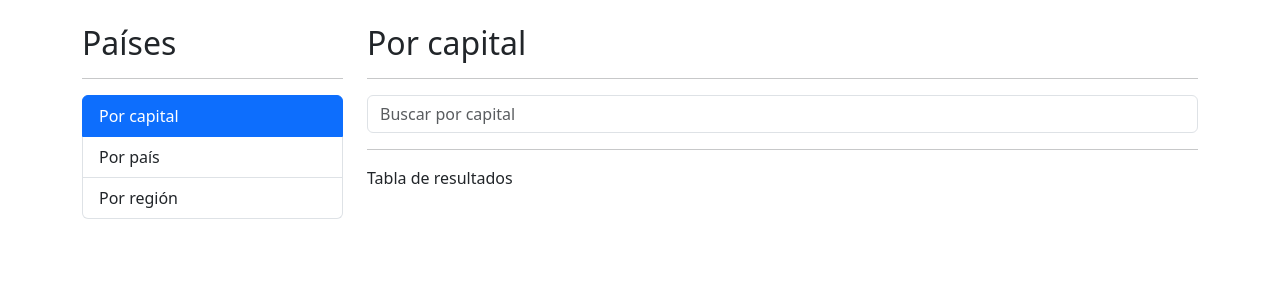
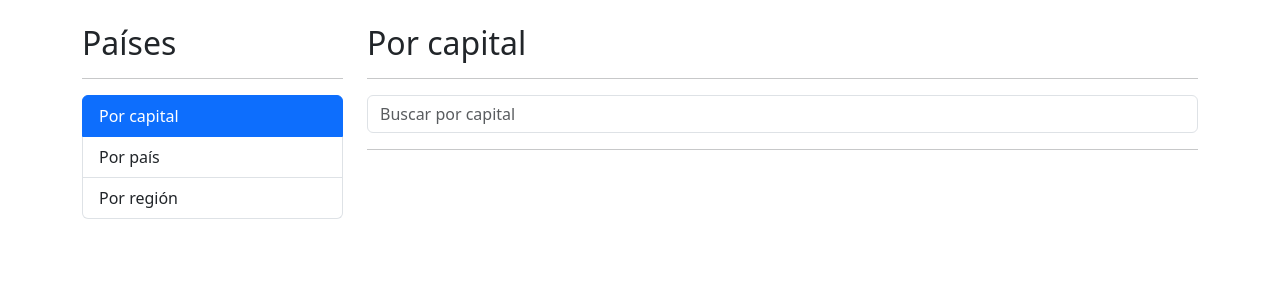
Before and after one commit to davidmb91/countryApp, an Angular app: page /countries/by-capital in a window 1280 px wide. Shown: the top 300 px of the page. Built offline with nearby package versions, Linux system fonts and the light colour scheme.

Commit message:
Show country  by page

```diff
--- a/src/app/countries/pages/by-capital-page/by-capital-page.component.html
+++ b/src/app/countries/pages/by-capital-page/by-capital-page.component.html
@@ -6,13 +6,17 @@
     <!-- SearchBox -->
     <shared-search-box
     (onValue)="searchByCapital($event)"
-      placeholder="Buscar por capital"></shared-search-box>
+    placeholder="Buscar por capital"></shared-search-box>
   </div>
 </div>
 
 <div class="row">
   <div class="col">
     <hr>
-    Tabla de resultados
+    <ul>
+      <li *ngFor="let country of countries">
+        {{ country.capital }} - {{ country.population }}
+      </li>
+    </ul>
   </div>
 </div>
--- a/src/app/countries/pages/by-capital-page/by-capital-page.component.ts
+++ b/src/app/countries/pages/by-capital-page/by-capital-page.component.ts
@@ -1,4 +1,6 @@
 import { Component } from '@angular/core';
+import { CountriesService } from '../../services/countries.service';
+import { Country } from '../../interfaces/country';
 
 @Component({
   selector: 'app-by-capital-page',
@@ -8,7 +10,15 @@
 })
 export class ByCapitalPageComponent {
 
+  public countries: Country[] = [];
+
+  constructor( private countriesService: CountriesService ) { }
+
   searchByCapital(term: string):void {
-    console.log('Desde ByCapitalPageComponent', term);
+    this.countriesService.searchCapital(term).subscribe(
+      countries => {
+        this.countries = countries;
+      }
+    )
   }
 }
--- a/src/app/countries/services/countries.service.ts
+++ b/src/app/countries/services/countries.service.ts
@@ -4,7 +4,7 @@
 import { Country } from '../interfaces/country';
 
 @Injectable({providedIn: 'root'})
-export class ServiceNameService {
+export class CountriesService {
 
   private apiUrl: string = 'https://restcountries.com/v3.1';
 
```
